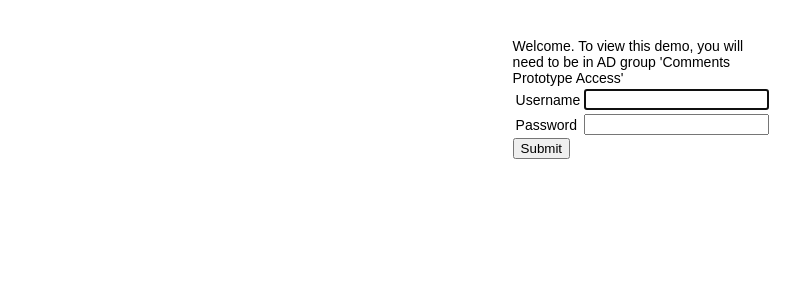
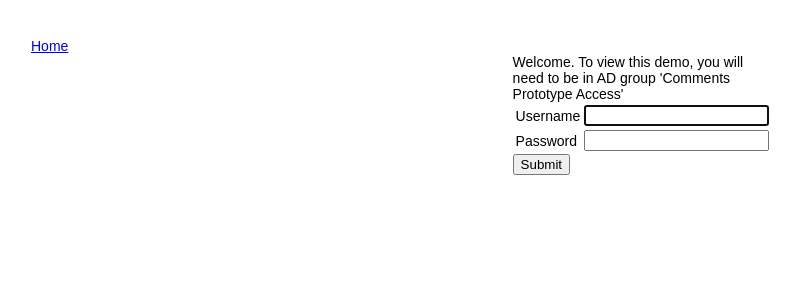
Before and after one commit to cultureamp/comment-themes-demo, a Flask app: page /login in a window 1280 px wide. Shown: the top 300 px of the page, without its empty margins (7-807 px from the left). Run offline with Flask 2, Linux system fonts and the light colour scheme.

Commit message:
added home link

```diff
--- a/templates/layout.html
+++ b/templates/layout.html
@@ -6,6 +6,7 @@
 </head>
 <body>
 <link rel=stylesheet type=text/css href="{{ url_for('static', filename='style.css') }}">
+<div class="home-link"><a href="{{ url_for('index') }}">Home</a></div>
 <div class='user-info'>
     <span class='user-name'>{{ g.user['ldapuser'] }}</span>
     {% if g.user %}<span class="logout" id="logout"><a href="{{ url_for('logout') }}">Log out</a></span>{% endif %}
```
